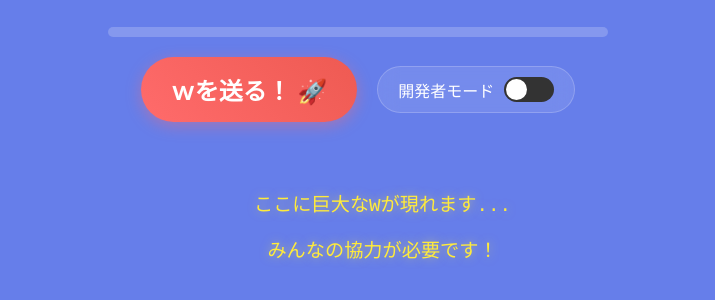
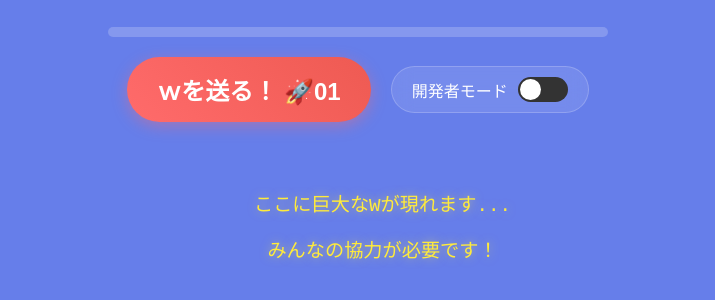
Before and after one commit to ama01234/WAFCAasw01, a plain HTML site: page index.html in a window 1280 px wide. Shown: the part 264-564 px from the top of the page, without its empty margins (282-997 px from the left). Drawn offline with Linux system fonts and the light colour scheme.

Commit message:
Update index.html

```diff
--- a/index.html
+++ b/index.html
@@ -314,7 +314,7 @@
 
   <div class="controls">
     <button class="w-button" id="w-btn" onclick="addW()">
-      ｗを送る！ 🚀
+      ｗを送る！ 🚀01
     </button>
 
     <div class="dev-mode">
```
